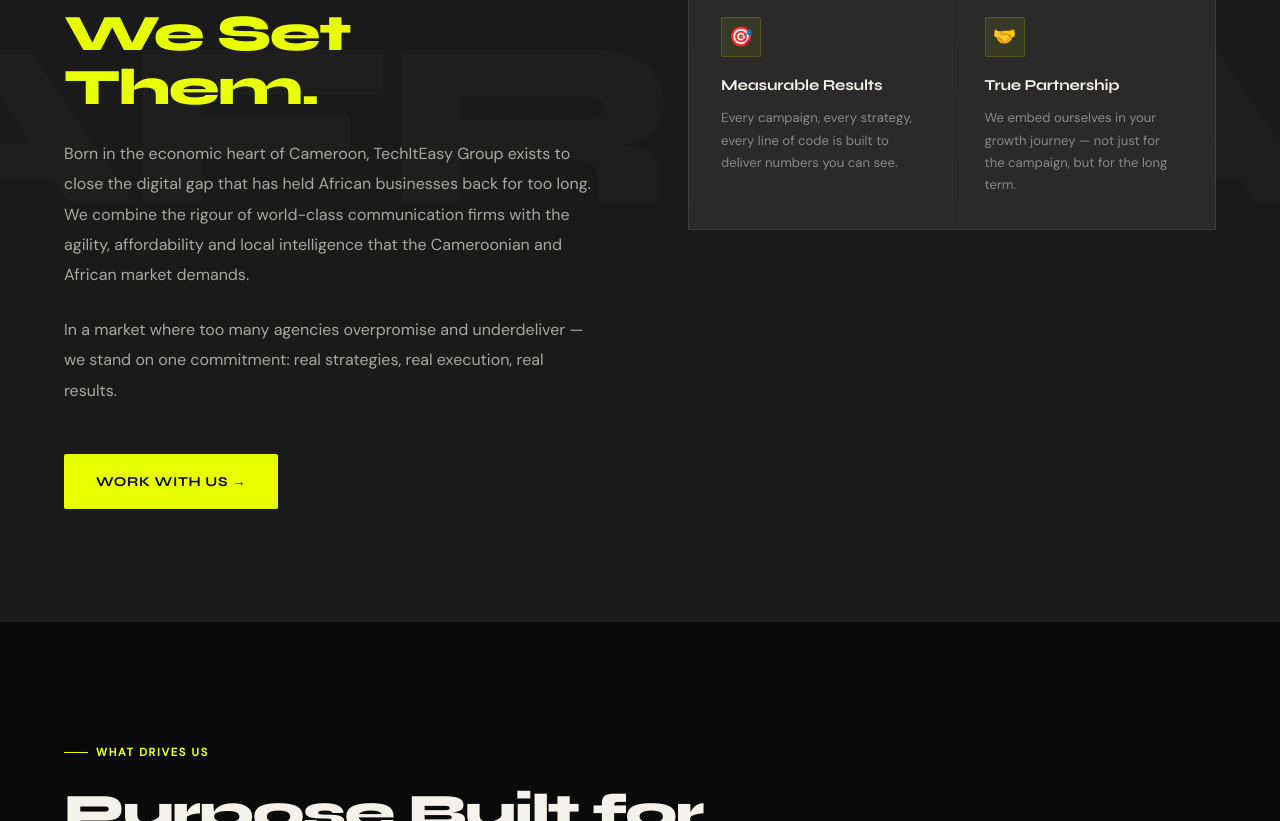
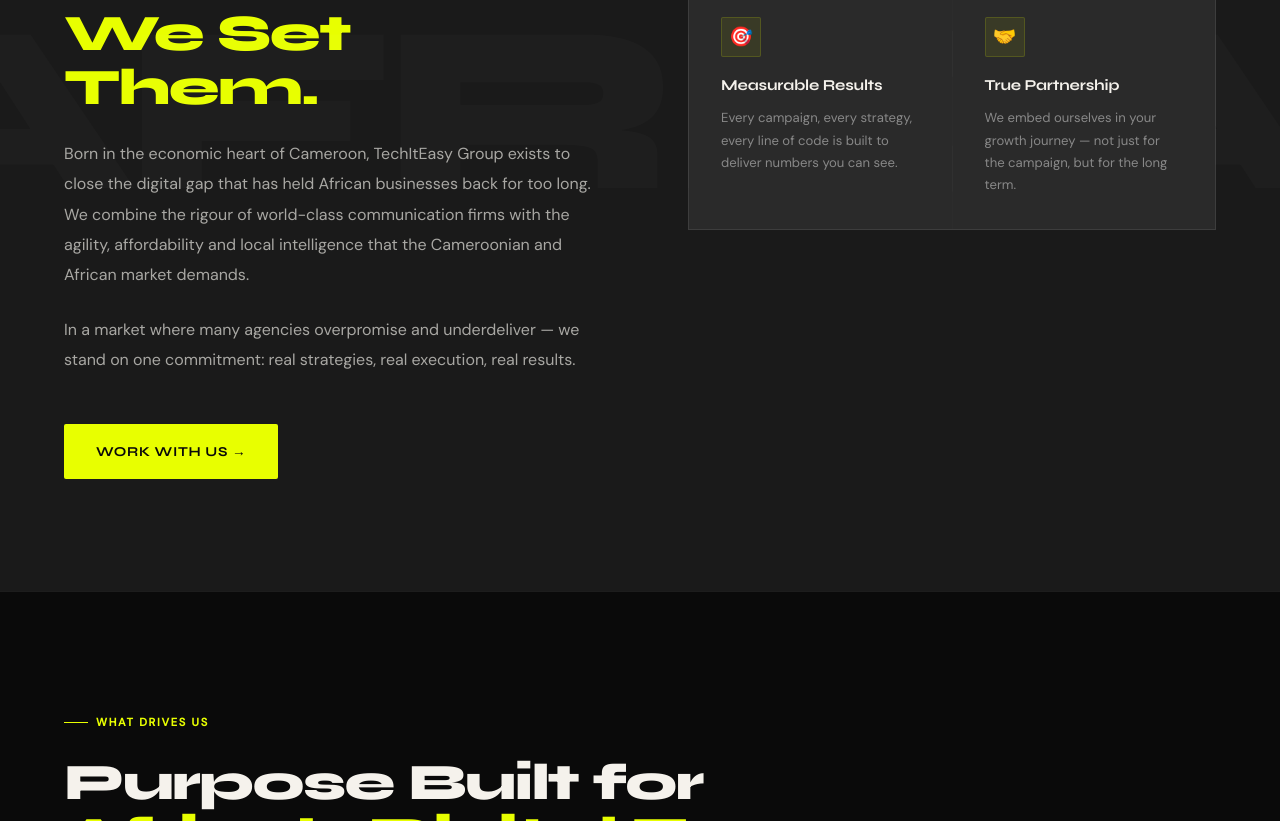
Before and after one commit to TECH-IT-EASY-PROJECTS/TIE-Website, a plain HTML site: page techiteasy_website.html in a window 1280 px wide. Shown: the part 1364-2185 px from the top of the page. Drawn offline with Linux system fonts and the light colour scheme.

Commit message:
Update about section text for clarity and impact

```diff
--- a/techiteasy_website.html
+++ b/techiteasy_website.html
@@ -900,7 +900,7 @@
       <div class="section-tag">Who We Are</div>
       <h2 class="section-title">We Don't Follow<br>Digital Trends.<br><span class="title-accent">We Set Them.</span></h2>
       <p class="about-body">Born in the economic heart of Cameroon, TechItEasy Group exists to close the digital gap that has held African businesses back for too long. We combine the rigour of world-class communication firms with the agility, affordability and local intelligence that the Cameroonian and African market demands.</p>
-      <p class="about-body">In a market where too many agencies overpromise and underdeliver — we stand on one commitment: real strategies, real execution, real results.</p>
+      <p class="about-body">In a market where many agencies overpromise and underdeliver — we stand on one commitment: real strategies, real execution, real results.</p>
       <a href="#contact" class="btn-primary" style="margin-top:1.5rem; display:inline-flex;">Work With Us →</a>
     </div>
     <div class="about-right">
```
